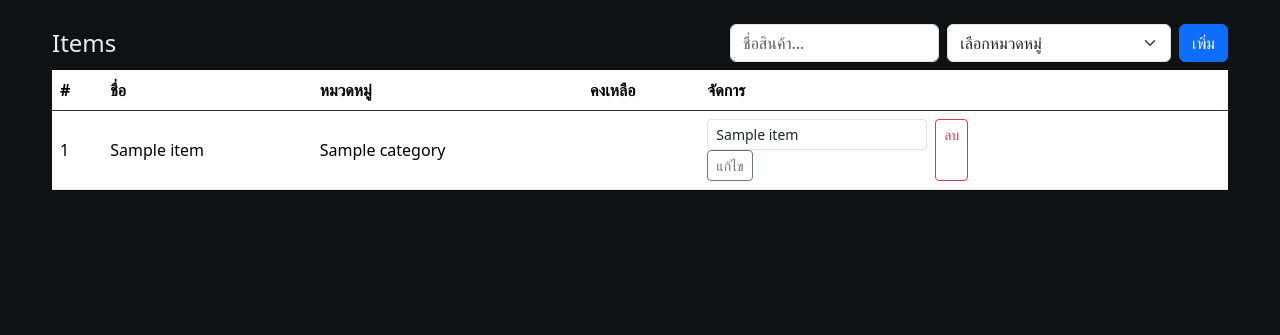
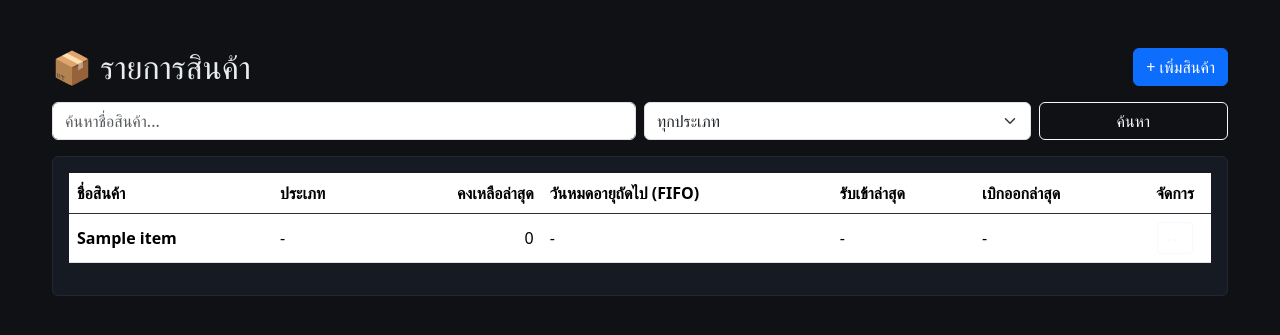
Before and after one commit to Wiselord911/ctr-stock-system, a Flask app: template templates/items.html in a window 1280 px wide. Shown: the part 56-391 px from the top of the page. Run offline with Flask 3, Linux system fonts and the light colour scheme; tables that the repository leaves empty hold one stand-in row (values such as "Sample post"); the template is opened without the code that fills it: values that come from a table or form of the project are taken from there, most other values are stand-ins (such as "Sample title", 1, 10 or a date in 2020).

Commit message:
Update items.html

```diff
--- a/templates/items.html
+++ b/templates/items.html
@@ -1,40 +1,133 @@
-{% extends 'base.html' %}
+{% extends "base.html" %}
 {% block content %}
-<div class="d-flex align-items-center justify-content-between mb-2">
-  <h1 class="h4 m-0">Items</h1>
-  <form class="d-flex" method="post" action="{{ url_for('items_add') }}">
-    <input class="form-control me-2" name="name" placeholder="ชื่อสินค้า..." required>
-    <select class="form-select me-2" name="category_id" required>
-      <option value="" selected disabled>เลือกหมวดหมู่</option>
-      {% for c in categories %}<option value="{{ c.id }}">{{ c.name }}</option>{% endfor %}
+<div class="py-4">
+  <div class="d-flex align-items-center justify-content-between mb-3">
+    <h2 class="mb-0">📦 รายการสินค้า</h2>
+    <a href="{{ url_for('item_create') }}" class="btn btn-primary">
+      + เพิ่มสินค้า
+    </a>
+  </div>
+
+  <!-- Filters -->
+  <form class="row g-2 mb-3" method="get" action="{{ url_for('items') }}">
+    <div class="col-md-6">
+      <input type="search" name="q" value="{{ request.args.get('q','') }}"
+             class="form-control" placeholder="ค้นหาชื่อสินค้า...">
+    </div>
+    <div class="col-md-4">
+      <select name="category_id" class="form-select">
+        <option value="">ทุกประเภท</option>
+        {% for cat in categories %}
+          <option value="{{ cat.id }}"
+            {% if request.args.get('category_id') and request.args.get('category_id')|int == cat.id %}selected{% endif %}>
+            {{ cat.name }}
+          </option>
+        {% endfor %}
       </select>
-    <button class="btn btn-primary" data-confirm="ยืนยันที่จะบันทึกใช่หรือไม่?">เพิ่ม</button>
+    </div>
+    <div class="col-md-2 d-grid">
+      <button class="btn btn-outline-light" type="submit">ค้นหา</button>
+    </div>
   </form>
-</div>
+
+  <!-- Table -->
+  <div class="card p-3">
     <div class="table-responsive">
-  <table class="table table-hover">
-    <thead><tr><th>#</th><th>ชื่อ</th><th>หมวดหมู่</th><th>คงเหลือ</th><th>จัดการ</th></tr></thead>
+      <table class="table table-hover align-middle">
+        <thead>
+          <tr>
+            <th>ชื่อสินค้า</th>
+            <th>ประเภท</th>
+            <th class="text-end">คงเหลือล่าสุด</th>
+            <th>วันหมดอายุถัดไป (FIFO)</th>
+            <th>รับเข้าล่าสุด</th>
+            <th>เบิกออกล่าสุด</th>
+            <th class="text-center" style="width:72px;">จัดการ</th>
+          </tr>
+        </thead>
         <tbody>
-      {% for i in items %}
+          {% if items and items|length %}
+            {% for it in items %}
               <tr>
-        <td>{{ i.id }}</td>
-        <td>{{ i.name }}</td>
-        <td>{{ i.category.name if i.category else '-' }}</td>
-        <td>{{ i.total_qty }}</td>
                 <td>
-          <div class="d-flex gap-2">
-            <form method="post" action="{{ url_for('items_edit', item_id=i.id) }}">
-              <input type="hidden" name="action" value="edit">
-              <input class="form-control form-control-sm" name="name" value="{{ i.name }}" required>
-              <button class="btn btn-sm btn-outline-secondary" data-confirm="ยืนยันแก้ไขชื่อสินค้า?">แก้ไข</button>
+                  <div class="fw-semibold">{{ it.name }}</div>
+                  {% if it.low_stock %}
+                    <span class="badge bg-danger">ใกล้หมด</span>
+                  {% endif %}
+                </td>
+                <td>{{ it.category_name or '-' }}</td>
+                <td class="text-end">{{ it.balance or 0 }}</td>
+                <td>
+                  {% if it.next_expiry %}
+                    {{ it.next_expiry.strftime('%d/%m/%Y') }}
+                  {% else %}
+                    -
+                  {% endif %}
+                </td>
+                <td>
+                  {% if it.last_received_at %}
+                    {{ it.last_received_at.strftime('%d/%m/%Y %H:%M') }}
+                  {% else %}
+                    -
+                  {% endif %}
+                </td>
+                <td>
+                  {% if it.last_issued_at %}
+                    {{ it.last_issued_at.strftime('%d/%m/%Y %H:%M') }}
+                  {% else %}
+                    -
+                  {% endif %}
+                </td>
+                <td class="text-center">
+                  <div class="dropdown">
+                    <button class="btn btn-sm btn-outline-light" type="button" data-bs-toggle="dropdown" aria-expanded="false" title="เมนู">
+                      <!-- ไอคอน 3 จุด -->
+                      <svg xmlns="http://www.w3.org/2000/svg" width="18" height="18" fill="currentColor" viewBox="0 0 16 16">
+                        <path d="M3 9a1 1 0 1 1 0-2 1 1 0 0 1 0 2m5 0a1 1 0 1 1 0-2 1 1 0 0 1 0 2m5-1a1 1 0 1 1-2 0 1 1 0 0 1 2 0"/>
+                      </svg>
+                    </button>
+                    <ul class="dropdown-menu dropdown-menu-dark">
+                      <li>
+                        <a class="dropdown-item" href="{{ url_for('item_update', item_id=it.id) }}">แก้ไข</a>
+                      </li>
+                      <li><hr class="dropdown-divider"></li>
+                      <li>
+                        <form method="post" action="{{ url_for('item_delete', item_id=it.id) }}" onsubmit="return confirm('ยืนยันการลบ \"{{ it.name }}\" ?');">
+                          <button type="submit" class="dropdown-item text-danger">ลบ</button>
                         </form>
-            <a href="{{ url_for('items_delete', item_id=i.id) }}" class="btn btn-sm btn-outline-danger"
-               data-confirm="ลบสินค้าและสต็อคทั้งหมดของรายการนี้?">ลบ</a>
+                      </li>
+                    </ul>
                   </div>
                 </td>
               </tr>
             {% endfor %}
+          {% else %}
+            <tr>
+              <td colspan="7" class="text-center text-muted py-4">ยังไม่มีรายการสินค้า</td>
+            </tr>
+          {% endif %}
         </tbody>
       </table>
     </div>
+
+    <!-- Pagination (ถ้ามี) -->
+    {% if total_pages and total_pages > 1 %}
+      <nav class="mt-2">
+        <ul class="pagination pagination-sm mb-0">
+          <li class="page-item {% if page<=1 %}disabled{% endif %}">
+            <a class="page-link" href="{{ url_for('items', q=request.args.get('q',''), category_id=request.args.get('category_id',''), page=page-1) }}">ก่อนหน้า</a>
+          </li>
+          {% for p in range(1, total_pages+1) %}
+            <li class="page-item {% if p==page %}active{% endif %}">
+              <a class="page-link" href="{{ url_for('items', q=request.args.get('q',''), category_id=request.args.get('category_id',''), page=p) }}">{{ p }}</a>
+            </li>
+          {% endfor %}
+          <li class="page-item {% if page>=total_pages %}disabled{% endif %}">
+            <a class="page-link" href="{{ url_for('items', q=request.args.get('q',''), category_id=request.args.get('category_id',''), page=page+1) }}">ถัดไป</a>
+          </li>
+        </ul>
+      </nav>
+    {% endif %}
+  </div>
+</div>
 {% endblock %}
```
Lines whose indentation alone changed are shown as unchanged.
